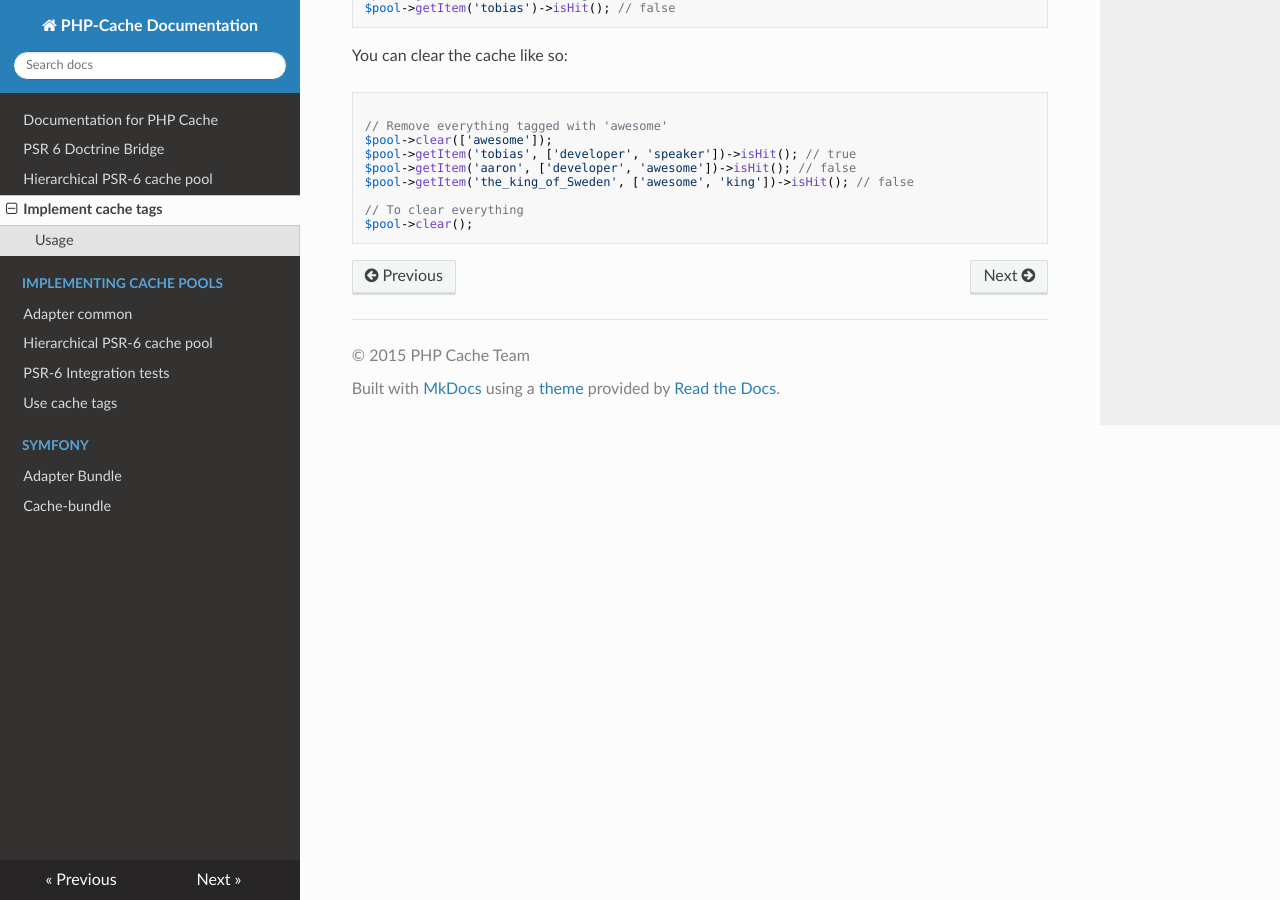
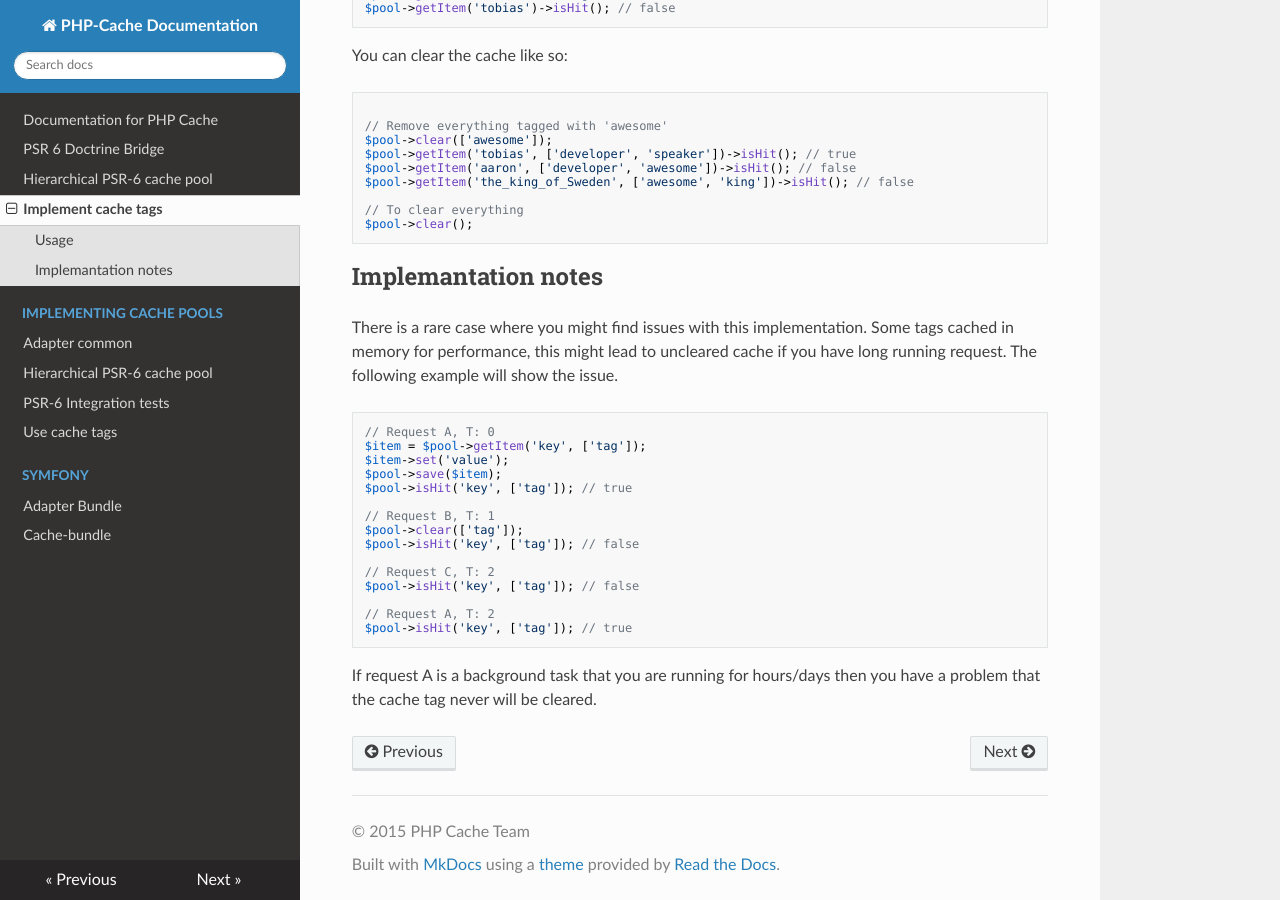
Before and after one commit to php-cache/documentation, an MkDocs documentation site: the page built from docs/tagging.md, in a window 1280 px wide and 900 px high, scrolled down 725 px. Built offline with MkDocs 1.6.1, drawn with Linux system fonts in a browser that asks for light colours; nearby versions of some CDN libraries.

Commit message:
Added warning for long running requests

````diff
--- a/docs/tagging.md
+++ b/docs/tagging.md
@@ -46,3 +46,29 @@
 // To clear everything
 $pool->clear();
 ```
+
+## Implemantation notes
+
+There is a rare case where you might find issues with this implementation. Some tags cached in memory for performance,
+this might lead to uncleared cache if you have long running request. The following example will show the issue.
+
+```php
+// Request A, T: 0
+$item = $pool->getItem('key', ['tag']);
+$item->set('value');
+$pool->save($item);
+$pool->isHit('key', ['tag']); // true
+
+// Request B, T: 1
+$pool->clear(['tag']);
+$pool->isHit('key', ['tag']); // false
+
+// Request C, T: 2
+$pool->isHit('key', ['tag']); // false
+
+// Request A, T: 2
+$pool->isHit('key', ['tag']); // true
+```
+
+If request A is a background task that you are running for hours/days then you have a problem that the cache tag never
+will be cleared.
````
